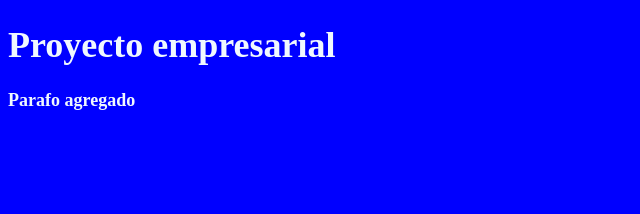
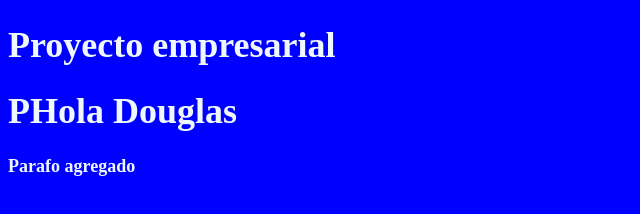
Before and after one commit to sancehzdouglas/cursogit, a plain HTML site: page index.html in a window 1280 px wide. Shown: the whole page, without its empty margins (0-640 px from the left). Drawn offline with Linux system fonts and the light colour scheme.

Commit message:
Update index.html

```diff
--- a/index.html
+++ b/index.html
@@ -9,6 +9,7 @@
 </head>
 <body>
    <h1>Proyecto empresarial</h1>
+    <h1>PHola Douglas</h1>
     <p> Parafo agregado</p>
 </body>
 </html>
```
